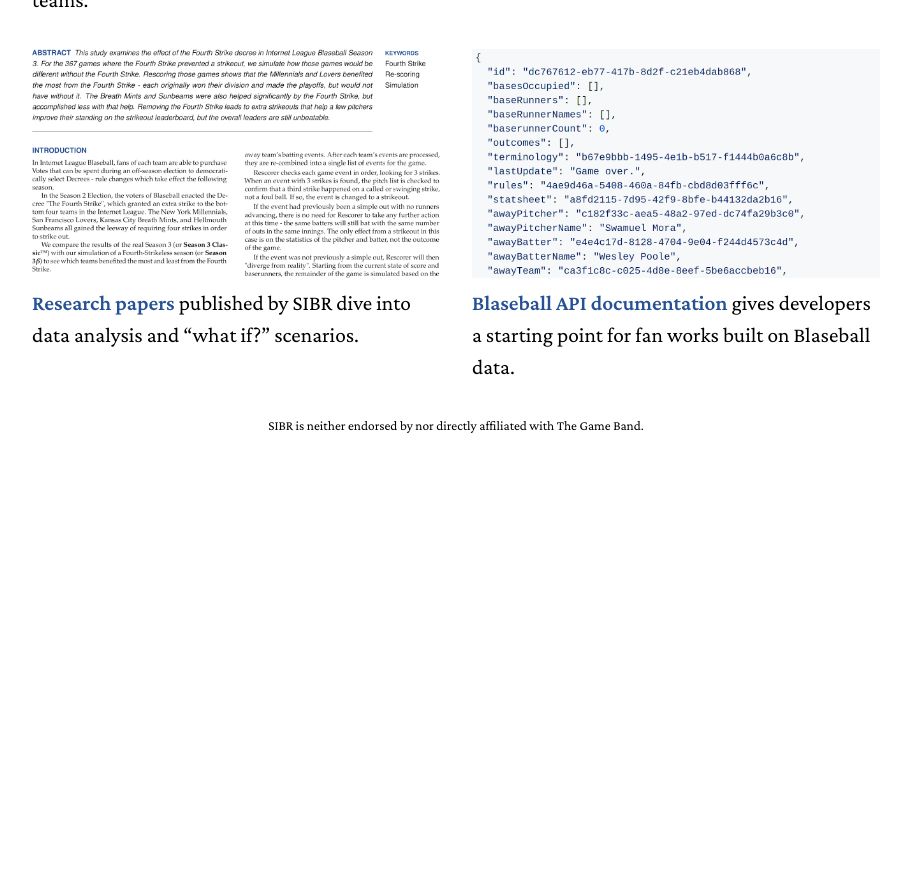
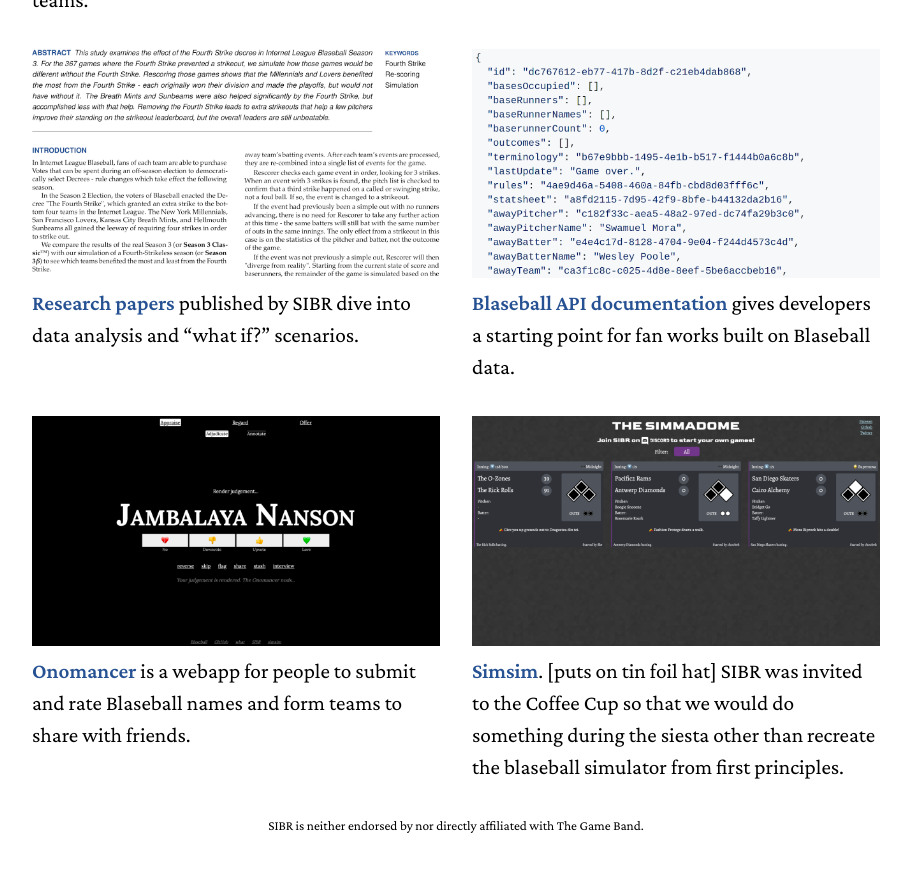
Before and after one commit to Society-for-Internet-Blaseball-Research/sibr.dev, a Jekyll site: the page built from index.md, in a window 1280 px wide and 900 px high, scrolled down 990 px. Shown: the top 872 px of the window, without its empty margins (336-1247 px from the left). Built offline with Jekyll 4.4.1, drawn with Linux system fonts in a browser that asks for light colours; our own code applies the rules of GitHub Pages for plain Markdown files; before the commit the page ends 1490 px from its top, so only the background shows below that.

Commit message:
Add Onomancer and simsim to front page

```diff
--- a/index.md
+++ b/index.md
@@ -16,6 +16,10 @@ The **Society for Internet Blaseball Research** is a community devoted to unrave
   [**Research papers**][research] published by SIBR dive into data analysis and "what if?" scenarios.
 * [![](/assets/api.png)][api]
   [**Blaseball API documentation**][api] gives developers a starting point for fan works built on Blaseball data.
+* [![](/assets/onomancer.png)][onomancer]
+  [**Onomancer**][onomancer] is a webapp for people to submit and rate Blaseball names and form teams to share with friends.
+* [![](/assets/simsim.png)][simsim]
+  [**Simsim**][simsim]. \[puts on tin foil hat\] SIBR was invited to the Coffee Cup so that we would do something during the siesta other than recreate the blaseball simulator from first principles.
 {: .major-projects}
 
 [reference]: https://blaseball-reference.com
@@ -24,3 +28,5 @@ The **Society for Internet Blaseball Research** is a community devoted to unrave
 [blases-loaded]: https://github.com/RangerRick/blobile
 [research]: https://research.blaseball-reference.com
 [api]: https://github.com/Society-for-Internet-Blaseball-Research/blaseball-api-spec
+[onomancer]: https://onomancer.sibr.dev
+[simsim]: https://simsim.sibr.dev
```
Also changed, not shown: assets/onomancer.png (added), assets/simsim.png (added).
